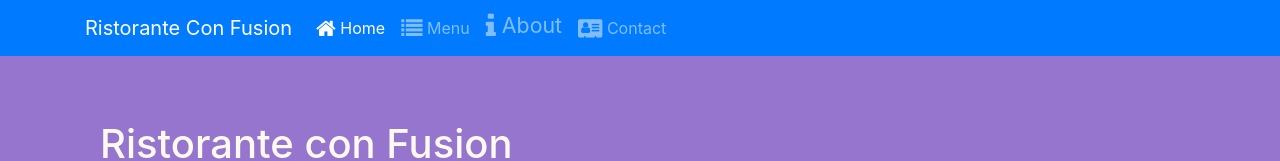
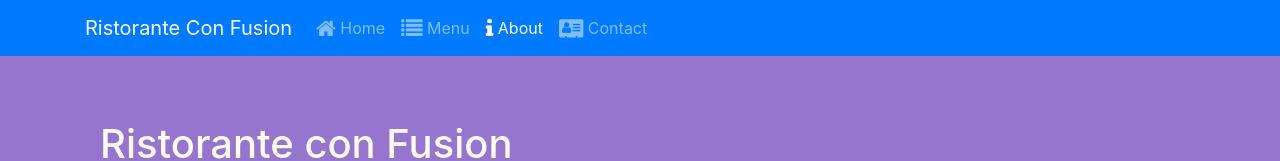
Before and after one commit to Hazem94/Front-End-UI, a website: page aboutus.html in a window 1280 px wide. Shown: the top 161 px of the page. Drawn offline with nearby package versions, Linux system fonts and the light colour scheme.

Commit message:
Minor fixes in icon fonts

```diff
--- a/aboutus.html
+++ b/aboutus.html
@@ -26,9 +26,9 @@
             </button>
             <div class="collapse navbar-collapse" id="Nbar">
                 <ul class="navbar-nav mr-auto">
-                    <li class="nav-item active"><a class="nav-link" href="#"><i class="fa fa-home fa-lg"></i> Home</a></li>
+                    <li class="nav-item"><a class="nav-link" href="index.html"><i class="fa fa-home fa-lg"></i> Home</a></li>
                     <li class="nav-item"><a class="nav-link" href="#"><i class="fa fa-list fa-lg"></i> Menu</a></li>
-                    <li class="nav-item fa-lg"><a class="nav-link" href="/aboutus.html"><i class="fa fa-info fa-lg"></i> About</a></li>
+                    <li class="nav-item active"><a class="nav-link" href="/aboutus.html"><i class="fa fa-info fa-lg"></i> About</a></li>
                     <li class="nav-item"><a class="nav-link" href="#"><i class="fa fa-address-card fa-lg"></i> Contact</a></li>
                 </ul>
             </div>
```
